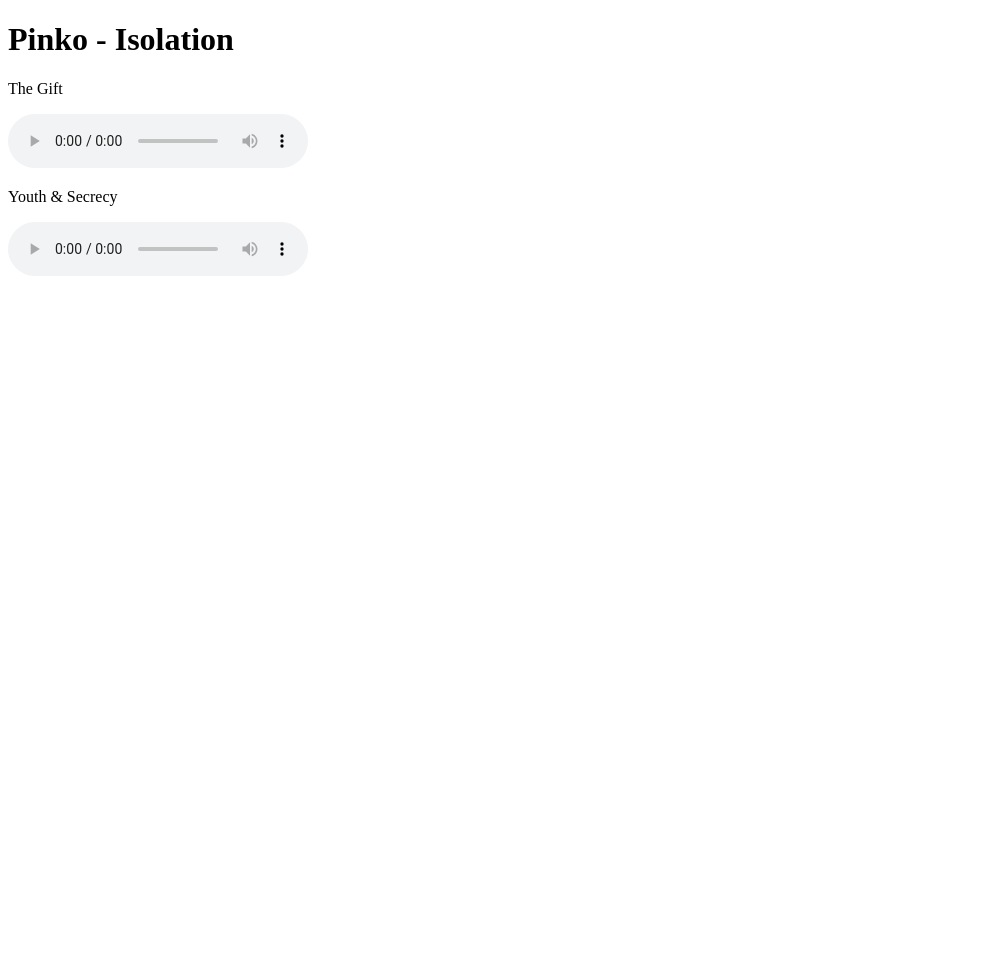
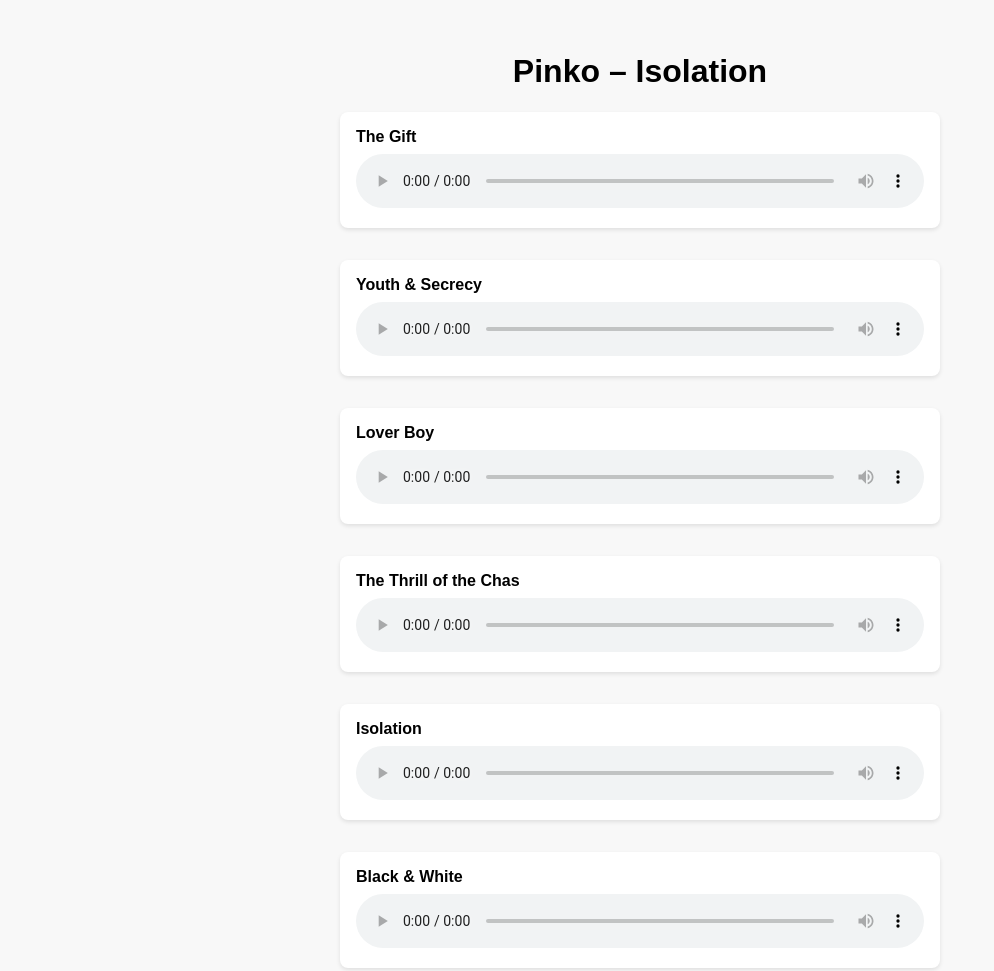
Before and after one commit to coryjohnrist/music, a plain HTML site: page index.html in a window 1280 px wide. Shown: the whole page, without its empty margins (0-994 px from the left). Before the commit the page ends 800 px from the top, so only its background shows below. Drawn offline with Linux system fonts and the light colour scheme.

Commit message:
Update index.html

```diff
--- a/index.html
+++ b/index.html
@@ -2,25 +2,55 @@
 <html lang="en">
 <head>
   <meta charset="UTF-8">
-  <title>Pinko - Isolation Album</title>
+  <title>Pinko – Isolation</title>
+  <style>
+    body { font-family: Arial, sans-serif; padding: 2rem; max-width: 600px; margin: auto; background: #f8f8f8; }
+    h1 { text-align: center; }
+    .track { margin-bottom: 2rem; background: #fff; padding: 1rem; border-radius: 8px; box-shadow: 0 2px 4px rgba(0,0,0,0.1); }
+    .track p { font-weight: bold; margin: 0 0 0.5rem; }
+    audio { width: 100%; }
+  </style>
 </head>
 <body>
-  <h1>Pinko - Isolation</h1>
 
-  <div>
+  <h1>Pinko – Isolation</h1>
+
+  <div class="track">
     <p>The Gift</p>
     <audio controls>
-      <source src="Pinko%20-%20Isolation/Pinko%20-%20Isolation%20-%2001%20-%20The%20Gift.mp3" type="audio/mpeg">
+      <source src="Pinko%20-%20Isolation%20-%2001%20-%20The%20Gift.mp3" type="audio/mpeg">
     </audio>
   </div>
 
-  <div>
+  <div class="track">
     <p>Youth & Secrecy</p>
     <audio controls>
-      <source src="Pinko%20-%20Isolation/Pinko%20-%20Isolation%20-%2002%20-%20Youth%20%26%20Secrecy.mp3" type="audio/mpeg">
+      <source src="Pinko%20-%20Isolation%20-%2002%20-%20Youth%20%26%20Secrecy.mp3" type="audio/mpeg">
     </audio>
   </div>
 
-  <!-- Add more tracks as needed -->
-</body>
-</html>
+  <div class="track">
+    <p>Lover Boy</p>
+    <audio controls>
+      <source src="Pinko%20-%20Isolation%20-%2003%20-%20Lover%20Boy.mp3" type="audio/mpeg">
+    </audio>
+  </div>
+
+  <div class="track">
+    <p>The Thrill of the Chas</p>
+    <audio controls>
+      <source src="Pinko%20-%20Isolation%20-%2004%20-%20The%20Thrill%20of%20the%20Chas.mp3" type="audio/mpeg">
+    </audio>
+  </div>
+
+  <div class="track">
+    <p>Isolation</p>
+    <audio controls>
+      <source src="Pinko%20-%20Isolation%20-%2005%20-%20Isolation.mp3" type="audio/mpeg">
+    </audio>
+  </div>
+
+  <div class="track">
+    <p>Black & White</p>
+    <audio controls>
+      <source src="Pinko%20-%2
```
